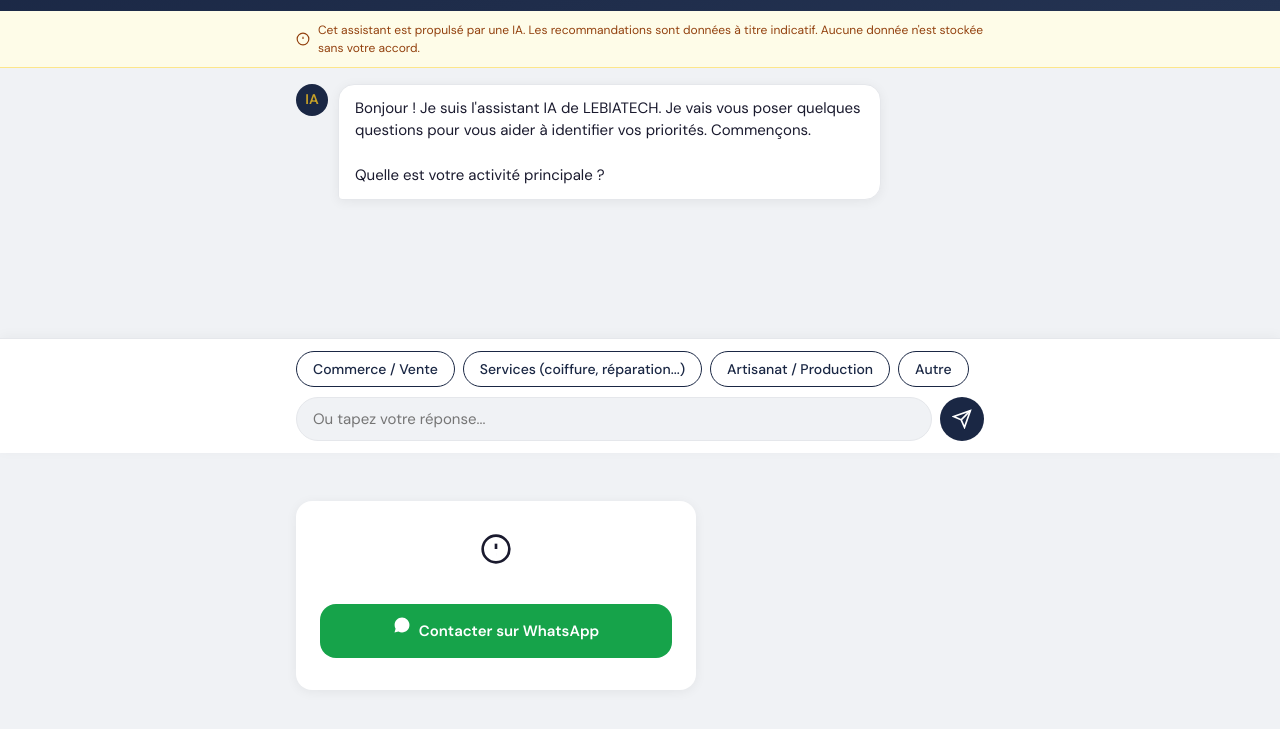
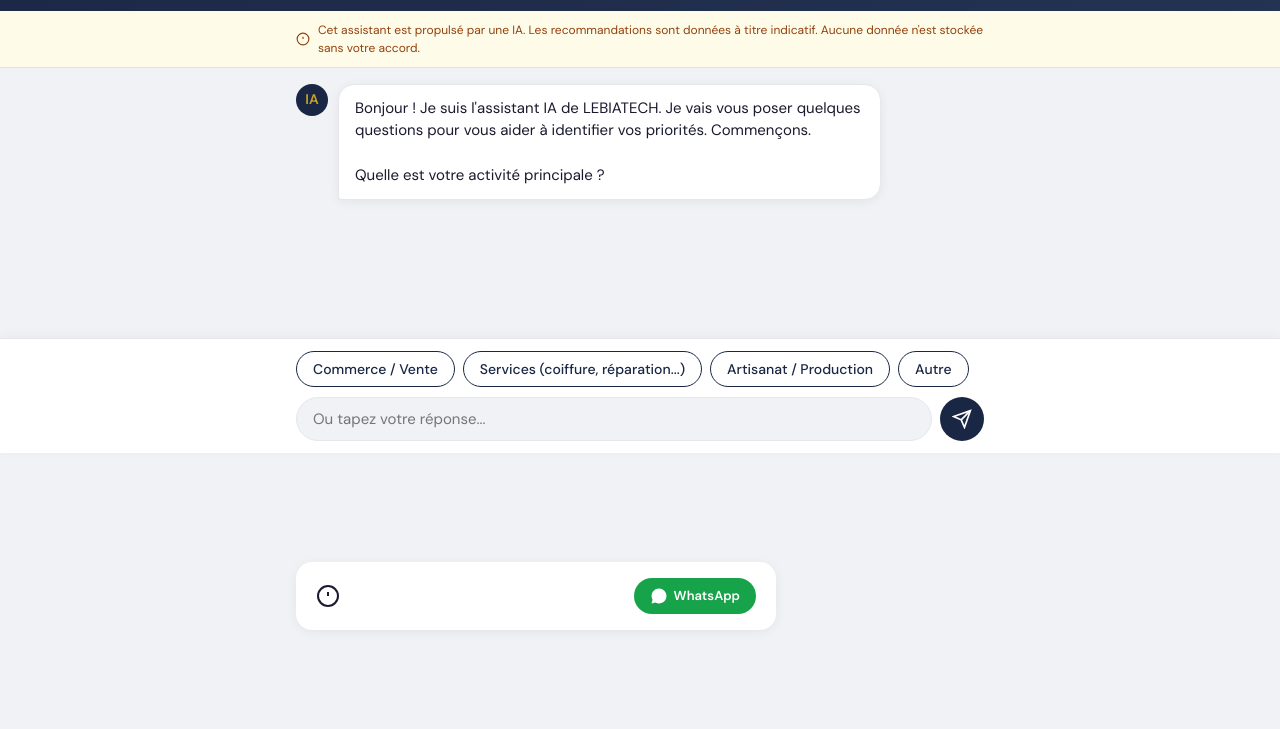
Before and after one commit to Garus-Victorin/atelier-friday, a plain HTML site: page outil4-diagnostic/index.html in a window 1280 px wide. Shown: the part 61-790 px from the top of the page. Drawn offline with Linux system fonts and the light colour scheme.

Commit message:
fix(o4): replace WhatsApp card with right-aligned button in error area

```diff
--- a/outil4-diagnostic/index.html
+++ b/outil4-diagnostic/index.html
@@ -79,12 +79,12 @@
 
   <div class="error-area" id="error-area" hidden>
     <div class="wrap">
-      <div class="error-card">
-        <svg viewBox="0 0 24 24" width="32" height="32" fill="none" stroke="currentColor" stroke-width="2" aria-hidden="true"><circle cx="12" cy="12" r="10"/><line x1="12" y1="8" x2="12" y2="12"/><line x1="12" y1="16" x2="12.01" y2="16"/></svg>
+      <div class="error-content">
+        <svg viewBox="0 0 24 24" width="24" height="24" fill="none" stroke="currentColor" stroke-width="2" aria-hidden="true"><circle cx="12" cy="12" r="10"/><line x1="12" y1="8" x2="12" y2="12"/><line x1="12" y1="16" x2="12.01" y2="16"/></svg>
         <p id="error-text"></p>
-        <a class="btn btn-wa" id="error-wa" href="#" target="_blank" rel="noopener">
+        <a class="btn-wa-right" id="error-wa" href="#" target="_blank" rel="noopener">
           <svg viewBox="0 0 24 24" width="18" height="18" fill="currentColor" aria-hidden="true"><path d="M12.04 2C6.58 2 2.13 6.45 2.13 11.91c0 1.75.46 3.45 1.32 4.95L2 22l5.25-1.38a9.9 9.9 0 0 0 4.79 1.22h.01c5.46 0 9.91-4.45 9.91-9.91 0-2.65-1.03-5.14-2.9-7.01A9.85 9.85 0 0 0 12.04 2z"/></svg>
-          Contacter sur WhatsApp
+          WhatsApp
         </a>
       </div>
     </div>
--- a/outil4-diagnostic/style.css
+++ b/outil4-diagnostic/style.css
@@ -103,10 +103,16 @@ body{font-family:var(--font);background:var(--bg);color:var(--ink);line-height:1
 
 /* ERROR */
 .error-area{flex:1;display:flex;align-items:center;justify-content:center;padding:24px}
-.error-card{text-align:center;background:var(--card);border-radius:var(--radius);
-  padding:32px 24px;box-shadow:var(--shadow);max-width:400px}
-.error-card svg{color:var(--danger);margin-bottom:12px}
-.error-card p{font-size:15px;color:var(--muted);margin-bottom:20px;line-height:1.5}
+.error-content{display:flex;align-items:center;gap:12px;background:var(--card);
+  border-radius:var(--radius);padding:16px 20px;box-shadow:var(--shadow);
+  max-width:480px;width:100%}
+.error-content svg{color:var(--danger);flex-shrink:0}
+.error-content p{font-size:14px;color:var(--muted);flex:1;line-height:1.5}
+.btn-wa-right{display:inline-flex;align-items:center;gap:6px;padding:8px 16px;
+  border-radius:999px;background:var(--accent);color:#fff;font-size:13px;
+  font-weight:600;text-decoration:none;flex-shrink:0;white-space:nowrap;
+  transition:transform .15s}
+.btn-wa-right:active{transform:scale(.95)}
 
 /* ANIMATIONS */
 @keyframes fadeIn{from{opacity:0;transform:translateY(8px)}to{opacity:1;transform:translateY(0)}}
```
